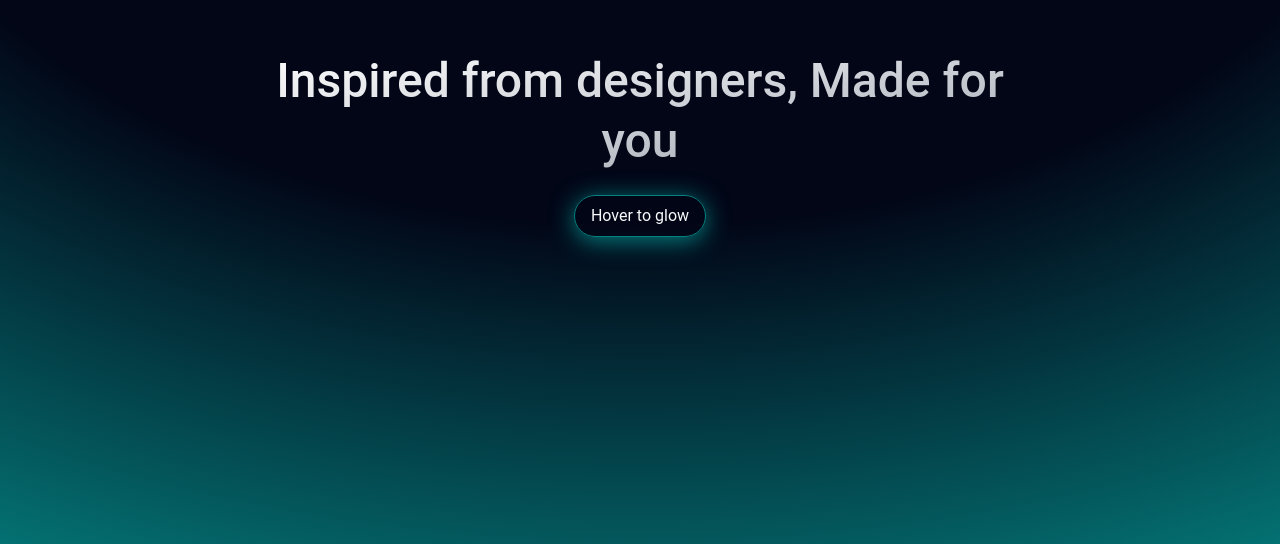
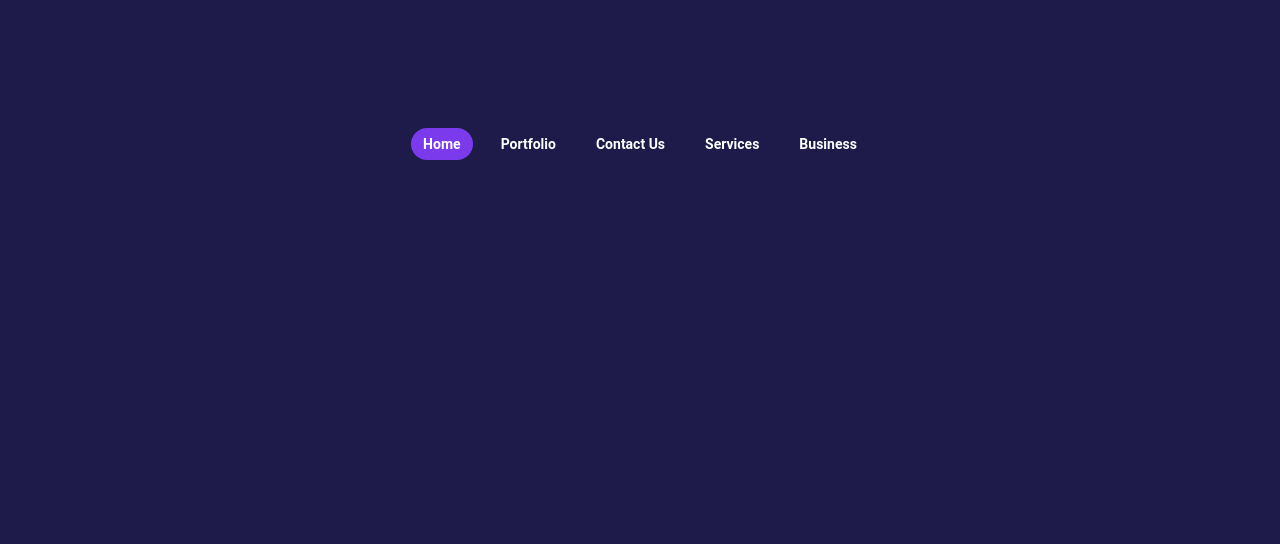
Before and after one commit to jahansid/ui-jahan, a React (Vite) app: page / in a window 1280 px wide. Shown: the part 256-800 px from the top of the page. Built offline with nearby package versions, Linux system fonts and the light colour scheme.

Commit message:
static part done

```diff
--- a/src/App.jsx
+++ b/src/App.jsx
@@ -1,11 +1,13 @@
-import AuroraBackground from "./components/AuroraBackground";
+// import AuroraBackground from "./components/AuroraBackground";
+import NavTabs from "./components/NavTabs";
 // import TiltCard from "./components/TiltCard";
 
 export default function App() {
   return (
     <div>
     {/* <TiltCard  /> */}
-    <AuroraBackground />
+    {/* <AuroraBackground /> */}
+    <NavTabs />
   </div>
   )
 }
--- a/src/components/NavTabs.jsx
+++ b/src/components/NavTabs.jsx
@@ -1,9 +1,33 @@
-
+import { useState } from "react";
 
 function NavTabs() {
+  const tabs = [
+    { id: 1, label: "Home" },
+    { id: 2, label: "Portfolio" },
+    { id: 3, label: "Contact Us" },
+    { id: 4, label: "Services" },
+    { id: 5, label: "Business" },
+  ];
+  const [activeTab, setActiveTab] = useState(tabs[0].id);
   return (
-    <div>NavTabs</div>
-  )
+    <div className="grid place-content-center min-h-screen bg-indigo-950 text-white">
+      <div className="">
+        <div className="flex space-x-4 capitalize">
+          {tabs.map((tab) => (
+            <button
+              key={tab.id}
+              onClick={() => setActiveTab(tab.id)}
+              className={` ${
+                activeTab === tab.id ? "bg-violet-600" : "hover:opacity-80"
+              }  rounded-full px-3 py-1.5 text-sm font-semibold outline-2 outline-sky-400 focus-visible:outline `}
+            >
+              {tab.label}
+            </button>
+          ))}
+        </div>
+      </div>
+    </div>
+  );
 }
 
-export default NavTabs
+export default NavTabs;
```
